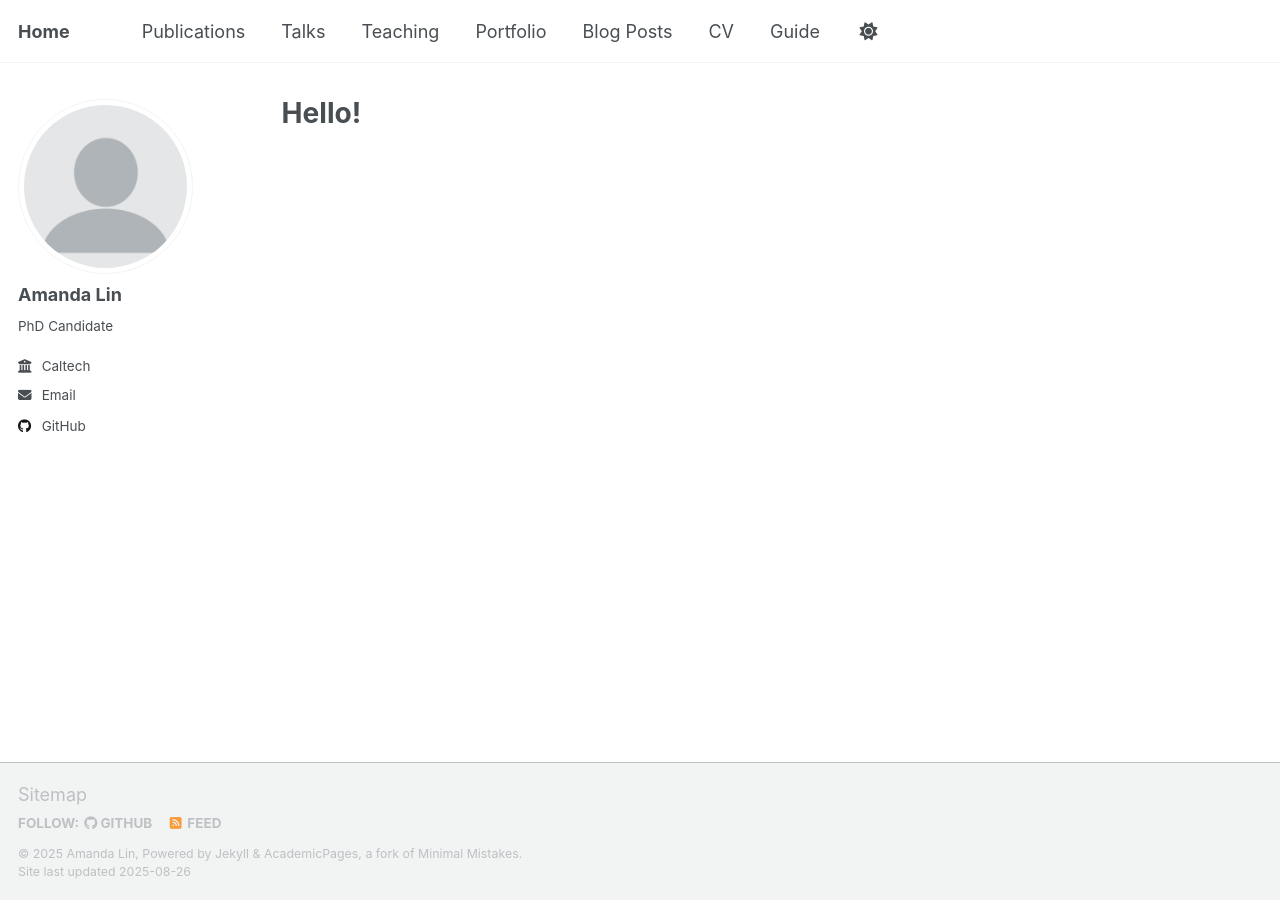
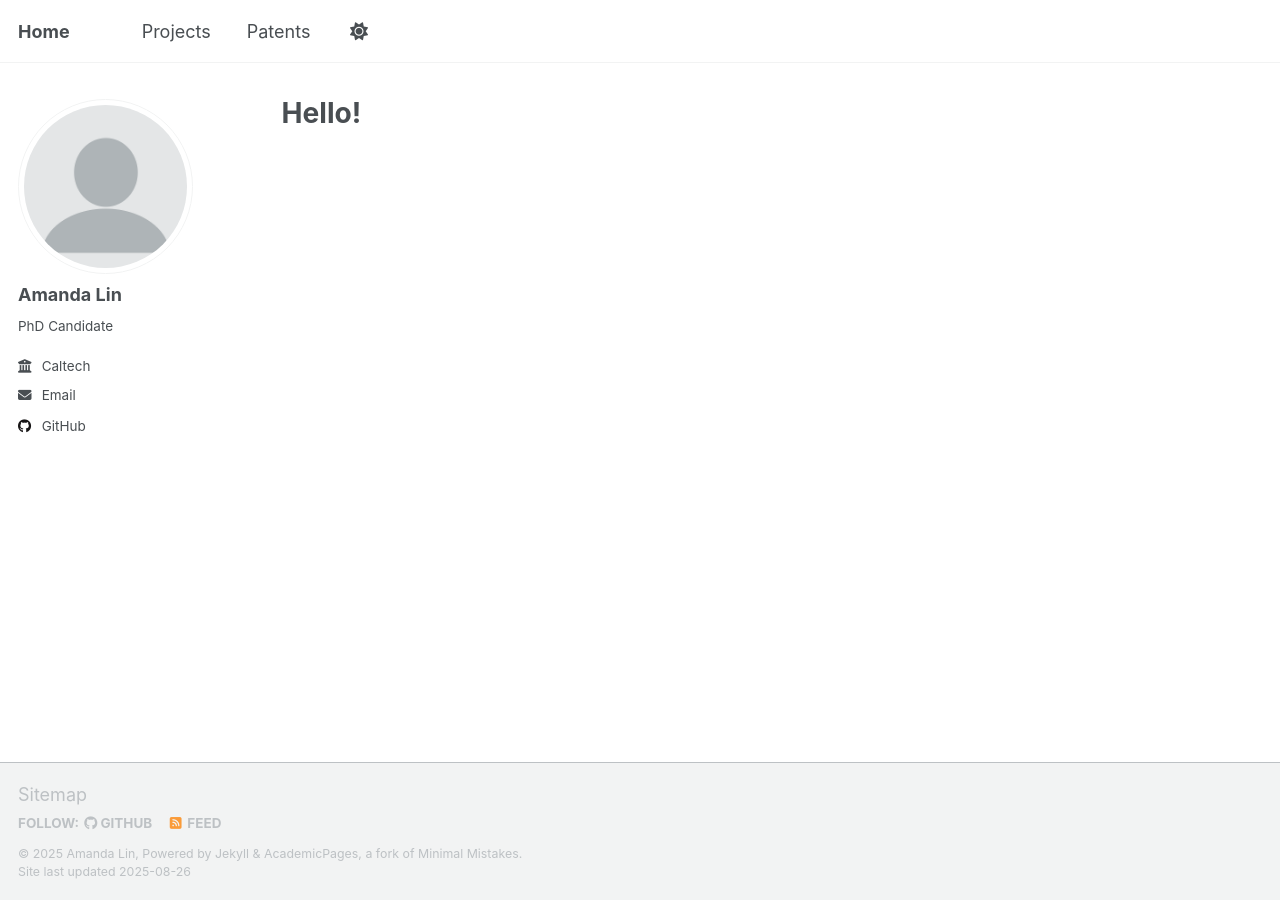
Before and after one commit to amandaylin/amandaylin.github.io, a Jekyll site: the page built from _pages/about.md, in a window 1280 px wide. Built offline with Jekyll 4.4.1, drawn with Linux system fonts in a browser that asks for light colours; a script that is not in the unit is left out; part of the change alters nothing that is shown.

Commit message:
Update navigation.yml
Created projects and patents webpage

```diff
--- a/_data/navigation.yml
+++ b/_data/navigation.yml
@@ -8,26 +8,29 @@
 #      Markdown formatted page while the second is generated using JSON.
 
 main:
-  - title: "Publications"
-    url: /publications/
+  #- title: "Publications"
+    #url: /publications/
 
-  - title: "Talks"
-    url: /talks/
+  #- title: "Talks"
+    #url: /talks/
 
-  - title: "Teaching"
-    url: /teaching/
+  #- title: "Teaching"
+    #url: /teaching/
 
-  - title: "Portfolio"
-    url: /portfolio/
+  - title: "Projects"
+    url: /projects/
 
-  - title: "Blog Posts"
-    url: /year-archive/
+  - title: "Patents"
+    url: /patents/
 
-  - title: "CV"
-    url: /cv/
+  #- title: "Blog Posts"
+    #url: /year-archive/
+
+  #- title: "CV"
+    #url: /cv/
 
   # - title: "CV"
   #   url: /cv-json/
 
-  - title: "Guide"
-    url: /markdown/
+  #- title: "Guide"
+    #url: /markdown/
```
